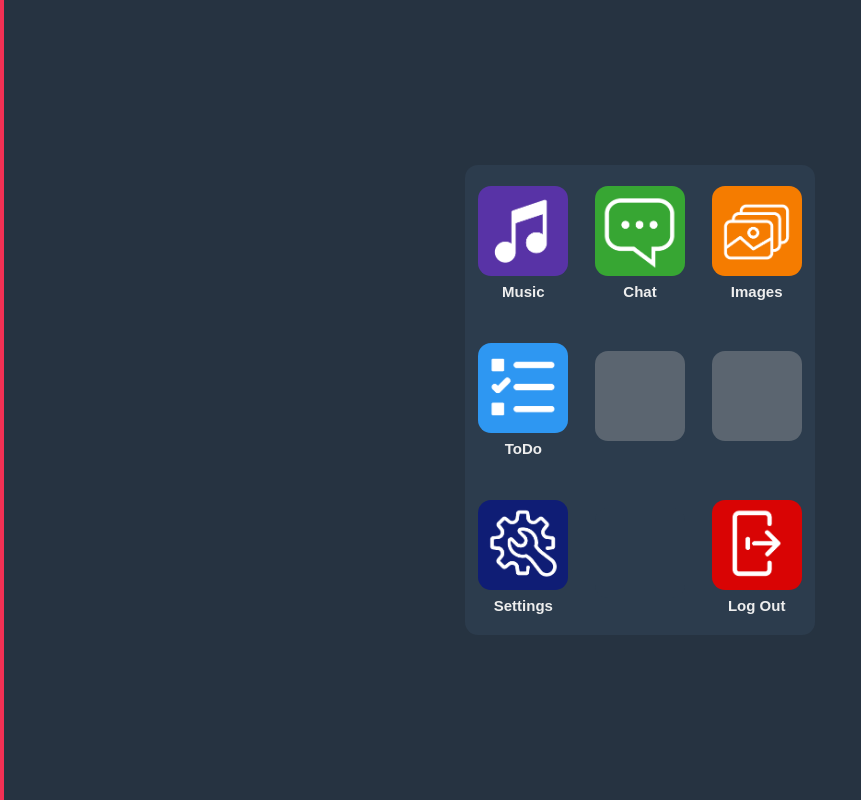
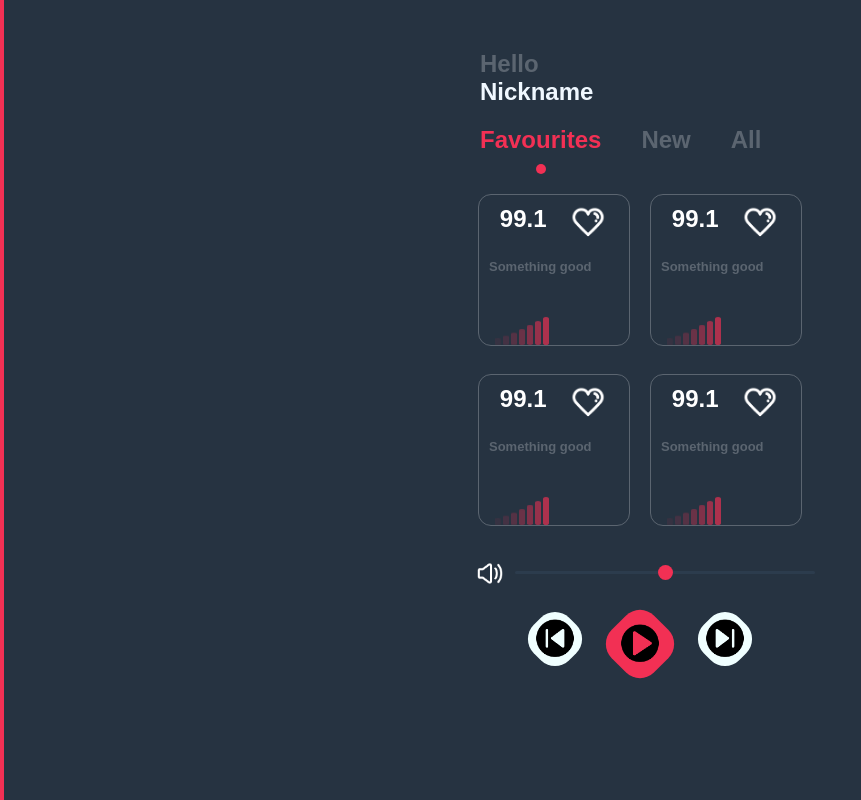
Before and after one commit to Quar15/Qlich, a React (Create React App) app: page / in a window 1280 px wide. Both pictures are taken after a click on the button "Music". Shown: the whole page, without its empty margins (0-861 px from the left). Built offline with nearby package versions, Linux system fonts and the light colour scheme.

Commit message:
fixed site transitions

```diff
--- a/src/App.css
+++ b/src/App.css
@@ -22,22 +22,43 @@ body{
   background-color: #F23054;
 }
 
+.line-border{
+  border-left: 3px solid #F23054;
+  border-right: 3px solid #F23054;
+}
+
 .wrapper{
   width: 360px;
   padding-top: 50px;
   margin: auto;
 }
 
-.main-menu{
+.main-menu.menu{
   margin: auto;
   height: 470px;
   width: 350px;
+  padding: 10px 20px 10px 20px;
   background-color: #2C3C4D;
   border-radius: 13px;
   display: flex;
   flex-wrap: wrap;
   align-items: center;
   justify-content: space-around;
+}
+
+.main-menu.header{
+  width: 350px;
+  display: flex;
+  flex-flow: row;
+  justify-content: space-around;
+  padding: 20px;
+}
+
+.main-menu.header #time{
+  margin: 10px;
+  font-size: 30px;
+  font-weight: 600;
+  color: #eee;
 }
 
 .main-menu .my-button{
@@ -48,6 +69,7 @@ body{
   border-radius: 13px;
   margin: 1px;
   text-align: center;
+  cursor: pointer;
 }
 
 .main-menu .my-button p{
@@ -130,6 +152,14 @@ body{
 
 .my-button:hover .image.todolist{
   background-color: #2ECEF2;
+}
+
+.my-button .image.flashcards{
+  background-color: #E0C516;
+}
+
+.my-button:hover .image.flashcards{
+  background-color: #cfc373;
 }
 
 .welcome-header{
@@ -223,6 +253,7 @@ body{
 }
 
 .bar{
+  margin: 1px;
   width: 6px;
   height: 40px;
   background-color: #F23054;
--- a/src/App.js
+++ b/src/App.js
@@ -1,6 +1,6 @@
 import React from 'react';
 import './App.css';
-import Main from "./components/Index";
+import Main from "./components/Main";
 
 function App() {
   return (
--- /dev/null
+++ b/src/components/Album.js
@@ -0,0 +1,13 @@
+import React, { Component } from 'react'
+
+export class Album extends Component {
+    render() {
+        return (
+            <div>
+
+            </div>
+        )
+    }
+}
+
+export default Album
--- /dev/null
+++ b/src/components/FlashCards.js
@@ -0,0 +1,13 @@
+import React, { Component } from 'react'
+
+export class FlashCards extends Component {
+    render() {
+        return (
+            <div>
+
+            </div>
+        )
+    }
+}
+
+export default FlashCards
--- a/src/components/Index.js
+++ /dev/null
@@ -1,53 +0,0 @@
-import React, { Component } from 'react'
-
-export class Index extends Component {
-    render() {
-        return (
-            <div>
-                <div class="line"></div>
-                <div class="wrapper-middle">
-                    <div class="main-menu">
-                        <button class="my-button">
-                            <div class="image music"><img src="./img/music.png" alt=""/></div>
-                            <p>Music</p>
-                        </button>
-                        <button class="my-button">
-                            <div class="image chat"><img src="./img/chat.png" alt=""/></div>
-                            <p>Chat</p>
-                        </button>
-                        <button class="my-button">
-                            <div class="image album"><img src="./img/album.png" alt=""/></div>
-                            <p>Images</p>
-                        </button>
-                        <button class="my-button">
-                            <div class="image todolist"><img src="./img/checklist.png" alt=""/></div>
-                            <p>ToDo</p>
-                        </button>
-                        <button class="my-button">
-                            <div class="image"><img src="" alt=""/></div>
-                            <p></p>
-                        </button>
-                        <button class="my-button">
-                            <div class="image"><img src="" alt=""/></div>
-                            <p></p>
-                        </button>
-                        <button class="my-button">
-                            <div class="image settings"><img src="./img/gear.png" alt=""/></div>
-                            <p>Settings</p>
-                        </button>
-                        <button class="my-button">
-                            <div class="image spacer"><img src="" alt=""/></div>
-                            <p></p>
-                        </button>
-                        <button class="my-button">
-                            <div class="image logout"><img src="./img/logout.png" alt=""/></div>
-                            <p>Log Out</p>
-                        </button>
-                    </div>
-                </div>
-            </div>
-        )
-    }
-}
-
-export default Index
--- a/src/components/Main.js
+++ b/src/components/Main.js
@@ -1,33 +1,74 @@
-import React, { Component } from 'react'
-import Index from "./Index";
+import React, { Component } from 'react';
+import MainMenu from "./MainMenu";
 import Chat from "./Chat";
 import Radio from "./Radio";
+import Error from "./Error";
+import Album from "./Album";
+import FlashCards from './FlashCards';
+import WorkInProgress from "./WorkInProgress";
+import ToDo from "./ToDo";
 
 export class Main extends Component {
 
+    state = {
+        pageIndex: 0,
+    }
+
+    changePageIndex = id =>{
+        this.setState({
+            pageIndex: id
+        })
+    }
+
+    returnHome = ()=>{
+        this.setState({
+            pageIndex: 0
+        })
+    }
+
+
     render() {
-        switch (page) {
-            case "Index":
-                return <Index/>
+        const { pageIndex } = this.state;
+        switch (pageIndex) {
+            case 0:
+                return (
+                    <MainMenu changePageIndex={this.changePageIndex}/>
+                )
 
-            case "Chat":
-                return <Chat/>
+            case 1:
+                return <Radio returnHome = {this.returnHome}/>
 
-            case "Radio":
-                return <Radio/>
+            case 2:
+                return <Chat returnHome = {this.returnHome}/>
+
+            case 3:
+                return <Album returnHome = {this.returnHome}/>
+
+            case 4:
+                return <ToDo returnHome = {this.returnHome}/>
+
+            case 5:
+                return <WorkInProgress returnHome = {this.returnHome}/>
+
+            case 6:
+                return <FlashCards returnHome = {this.returnHome}/>
+
+            case 7:
+                return <Radio returnHome = {this.returnHome}/>
+
+            case 8:
+                return (
+                    <MainMenu changePageIndex={this.changePageIndex}/>
+                )
+
+            case 9:
+                return <Chat returnHome = {this.returnHome}/>
 
             default:
-                return (
-                    <div>
-
-                    </div>
-                )
+                return <Error returnHome = {this.returnHome}/>
         }
 
     }
 }
 
-const pages = ["Index", "Chat", "Radio", "Todo", "Settings", "Logout"];
-const page = pages[0];
-
 export default Main
--- /dev/null
+++ b/src/components/MainMenu.js
@@ -0,0 +1,69 @@
+import React, { Component } from 'react'
+
+export class MainMenu extends Component {
+
+
+    changePage = (_id)=>{
+        this.props.changePageIndex(_id);
+    }
+
+
+    render() {
+        return (
+            <React.Fragment>
+            <div>
+                <div className="line"></div>
+                <div className="wrapper-middle">
+                    <div className="main-menu header">
+                        <div className="welcome-header">
+                            <h2>Hello</h2>
+                            <h2 className="nick">Nickname</h2>
+                        </div>
+                        <div id="time"></div>
+                    </div>
+                    <div className="main-menu menu line-border">
+                        <button className="my-button" onClick={e => this.changePage(1)}>
+                            <div className="image music"><img src="./img/music.png" alt=""/></div>
+                            <p>Music</p>
+                        </button>
+                        <button className="my-button" onClick={e => this.changePage(2)}>
+                            <div className="image chat"><img src="./img/chat.png" alt=""/></div>
+                            <p>Chat</p>
+                        </button>
+                        <button className="my-button" onClick={e => this.changePage(3)}>
+                            <div className="image album"><img src="./img/album.png" alt=""/></div>
+                            <p>Images</p>
+                        </button>
+                        <button className="my-button" onClick={e => this.changePage(4)}>
+                            <div className="image todolist"><img src="./img/checklist.png" alt=""/></div>
+                            <p>ToDo</p>
+                        </button>
+                        <button className="my-button" onClick={e => this.changePage(5)}>
+                            <div className="image"><img src="" alt=""/></div>
+                            <p></p>
+                        </button>
+                        <button className="my-button" onClick={e => this.changePage(6)}>
+                            <div className="image flashcards"><img src="./img/translate.png" alt=""/></div>
+                            <p>Flash Cards</p>
+                        </button>
+                        <button className="my-button" onClick={e => this.changePage(7)}>
+                            <div className="image settings"><img src="./img/gear.png" alt=""/></div>
+                            <p>Settings</p>
+                        </button>
+                        <button className="my-button" onClick={e => this.changePage(8)}>
+                            <div className="image spacer"><img src="" alt=""/></div>
+                            <p></p>
+                        </button>
+                        <button className="my-button" onClick={e => this.changePage(9)}>
+                            <div className="image logout"><img src="./img/logout.png" alt=""/></div>
+                            <p>Log Out</p>
+                        </button>
+                    </div>
+                </div>
+            </div>
+            </React.Fragment>
+        )
+    }
+}
+
+export default MainMenu
--- a/src/components/Radio.js
+++ b/src/components/Radio.js
@@ -4,105 +4,105 @@ export class Radio extends Component {
     render() {
         return (
             <div>
-                <div class="line">
+                <div className="line">
                 </div>
-                    <div class="wrapper">
-                        <div class="welcome-header">
+                    <div className="wrapper">
+                        <div className="welcome-header">
                             <h2>Hello</h2>
-                            <h2 class="nick">Nickname</h2>
+                            <h2 className="nick">Nickname</h2>
                         </div>
-                        <div class="content">
-                            <div class="categories">
-                                <div class="category active">
+                        <div className="content">
+                            <div className="categories">
+                                <div className="category active">
                                     <h2>Favourites</h2>
-                                    <div class="dot"></div>
+                                    <div className="dot"></div>
                                 </div>
-                                <div class="category">
+                                <div className="category">
                                     <h2>New</h2>
-                                    <div class=""></div>
+                                    <div className=""></div>
                                 </div>
-                                <div class="category">
+                                <div className="category">
                                     <h2>All</h2>
-                                    <div class=""></div>
+                                    <div className=""></div>
                                 </div>
                             </div>
 
-                        <div class="browser">
-                                <div class="stationbtn">
-                                    <div class="main-line">
+                        <div className="browser">
+                                <div className="stationbtn">
+                                    <div className="main-line">
                                         <h2>99.1</h2>
-                                        <div><img src="bin/img/heart.png"/></div>
+                                        <div><img src="./img/heart.png" alt=""/></div>
                                     </div>
                                     <h3>Something good</h3>
-                                    <div class="visualizer">
-                                        <div class="bar bar1"></div>
-                                        <div class="bar bar2"></div>
-                                        <div class="bar bar3"></div>
-                                        <div class="bar bar4"></div>
-                                        <div class="bar bar5"></div>
-                                        <div class="bar bar6"></div>
-                                        <div class="bar bar7"></div>
+                                    <div className="visualizer">
+                                        <div className="bar bar1"></div>
+                                        <div className="bar bar2"></div>
+                                        <div className="bar bar3"></div>
+                                        <div className="bar bar4"></div>
+                                        <div className="bar bar5"></div>
+                                        <div className="bar bar6"></div>
+                                        <div className="bar bar7"></div>
                                     </div>
                                 </div>
-                                <div class="stationbtn">
-                                    <div class="main-line">
+                                <div className="stationbtn">
+                                    <div className="main-line">
                                         <h2>99.1</h2>
-                                        <div><img src="bin/img/heart.png"/></div>
+                                        <div><img src="./img/heart.png"  alt=""/></div>
                                     </div>
                                     <h3>Something good</h3>
-                                    <div class="visualizer">
-                                        <div class="bar bar1"></div>
-                                        <div class="bar bar2"></div>
-                                        <div class="bar bar3"></div>
-                                        <div class="bar bar4"></div>
-                                        <div class="bar bar5"></div>
-                                        <div class="bar bar6"></div>
-                                        <div class="bar bar7"></div>
+                                    <div className="visualizer">
+                                        <div className="bar bar1"></div>
+                                        <div className="bar bar2"></div>
+                                        <div className="bar bar3"></div>
+                                        <div className="bar bar4"></div>
+                                        <div className="bar bar5"></div>
+                                        <div className="bar bar6"></div>
+                                        <div className="bar bar7"></div>
                                     </div>
                                 </div>
-                                <div class="stationbtn">
-                                    <div class="main-line">
+                                <div className="stationbtn">
+                                    <div className="main-line">
                                         <h2>99.1</h2>
-                                        <div><img src="bin/img/heart.png"/></div>
+                                        <div><img src="./img/heart.png" alt=""/></div>
                                     </div>
                                     <h3>Something good</h3>
-                                    <div class="visualizer">
-                                        <div class="bar bar1"></div>
-                                        <div class="bar bar2"></div>
-                                        <div class="bar bar3"></div>
-                                        <div class="bar bar4"></div>
-                                        <div class="bar bar5"></div>
-                                        <div class="bar bar6"></div>
-                                        <div class="bar bar7"></div>
+                                    <div className="visualizer">
+                                        <div className="bar bar1"></div>
+                                        <div className="bar bar2"></div>
+                                        <div className="bar bar3"></div>
+                                        <div className="bar bar4"></div>
+                                        <div className="bar bar5"></div>
+                                        <div className="bar bar6"></div>
+                                        <div className="bar bar7"></div>
                                     </div>
                                 </div>
-                                <div class="stationbtn">
-                                    <div class="main-line">
+                                <div className="stationbtn">
+                                    <div className="main-line">
                                         <h2>99.1</h2>
-                                        <div><img src="bin/img/heart.png"/></div>
+                                        <div><img src="./img/heart.png" alt=""/></div>
                                     </div>
                                     <h3>Something good</h3>
-                                    <div class="visualizer">
-                                        <div class="bar bar1"></div>
-                                        <div class="bar bar2"></div>
-                                        <div class="bar bar3"></div>
-                                        <div class="bar bar4"></div>
-                                        <div class="bar bar5"></div>
-                                        <div class="bar bar6"></div>
-                                        <div class="bar bar7"></div>
+                                    <div className="visualizer">
+                                        <div className="bar bar1"></div>
+                                        <div className="bar bar2"></div>
+                                        <div className="bar bar3"></div>
+                                        <div className="bar bar4"></div>
+                                        <div className="bar bar5"></div>
+                                        <div className="bar bar6"></div>
+                                        <div className="bar bar7"></div>
                                     </div>
                                 </div>
                             </div>
                         </div>
 
-                        <div class="footer">
-                            <div class="audio">
-                                <img src="bin/img/speaker.png"/><input type="range" class="audio-range"/>
+                        <div className="footer">
+                            <div className="audio">
+                                <img src="./img/speaker.png" alt=""/><input type="range" className="audio-range"/>
                             </div>
-                            <div class="btn-menu">
-                                <div class="back my-button"><img src="bin/img/previous.png"/></div>
-                                <div class="play my-button"><img src="bin/img/play.png"/></div>
-                                <div class="next my-button"><img src="bin/img/next.png"/></div>
+                            <div className="btn-menu">
+                                <div className="back my-button"><img src="./img/previous.png" alt=""/></div>
+                                <div className="play my-button"><img src="./img/play.png" alt=""/></div>
+                                <div className="next my-button"><img src="./img/next.png" alt=""/></div>
                             </div>
 
                         </div>
--- /dev/null
+++ b/src/components/ToDo.js
@@ -0,0 +1,14 @@
+import React, { Component } from 'react'
+
+export class ToDo extends Component {
+
+    render() {
+        return (
+            <div>
+
+            </div>
+        )
+    }
+}
+
+export default ToDo
--- /dev/null
+++ b/src/components/WorkInProgress.js
@@ -0,0 +1,13 @@
+import React, { Component } from 'react'
+
+export class WorkInProgress extends Component {
+    render() {
+        return (
+            <div>
+                <h1>Work In Progress</h1>
+            </div>
+        )
+    }
+}
+
+export default WorkInProgress
```
Also changed, not shown: src/index.js (+16 -0 lines), public/img/copyright.txt, public/img/translate.png (added).
